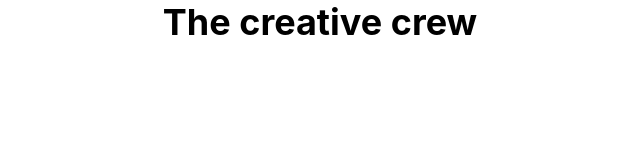
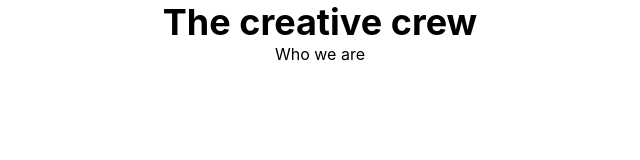
Before and after one commit to eduardomacetas/my-team-page, a React (Create React App) app: page / in a window 1280 px wide. Shown: the top 160 px of the page, without its empty margins (320-960 px from the left). Built offline with nearby package versions, Linux system fonts and the light colour scheme.

Commit message:
Creating 'Subtitle' cmponent

```diff
--- a/src/App.js
+++ b/src/App.js
@@ -1,10 +1,12 @@
 import './App.css';
 import Title from './Components/Title/Title';
+import Subtitle from './Components/Subtitle/Subtitle';
 
 function App() {
   return (
     <div className="App">
       <Title title="The creative crew"/>
+      <Subtitle subtitle="Who we are" />
     </div>
   );
 }
--- /dev/null
+++ b/src/Components/Subtitle/Subtitle.css
@@ -0,0 +1,6 @@
+.subtitle {
+  color: 000000;
+  font-weight: 600;
+  font-size: 18px;
+  text-transform: uppercase;
+}
--- /dev/null
+++ b/src/Components/Subtitle/Subtitle.jsx
@@ -0,0 +1,14 @@
+import React from 'react'
+import './Subtitle.css'
+
+class Subtitle extends React.Component {
+  render() {
+    return (
+      <div>
+        {this.props.subtitle}
+      </div>
+    )
+  }
+}
+
+export default Subtitle;
```
Also changed, not shown: 1 other file (tests, documents, lock files or other folders).
